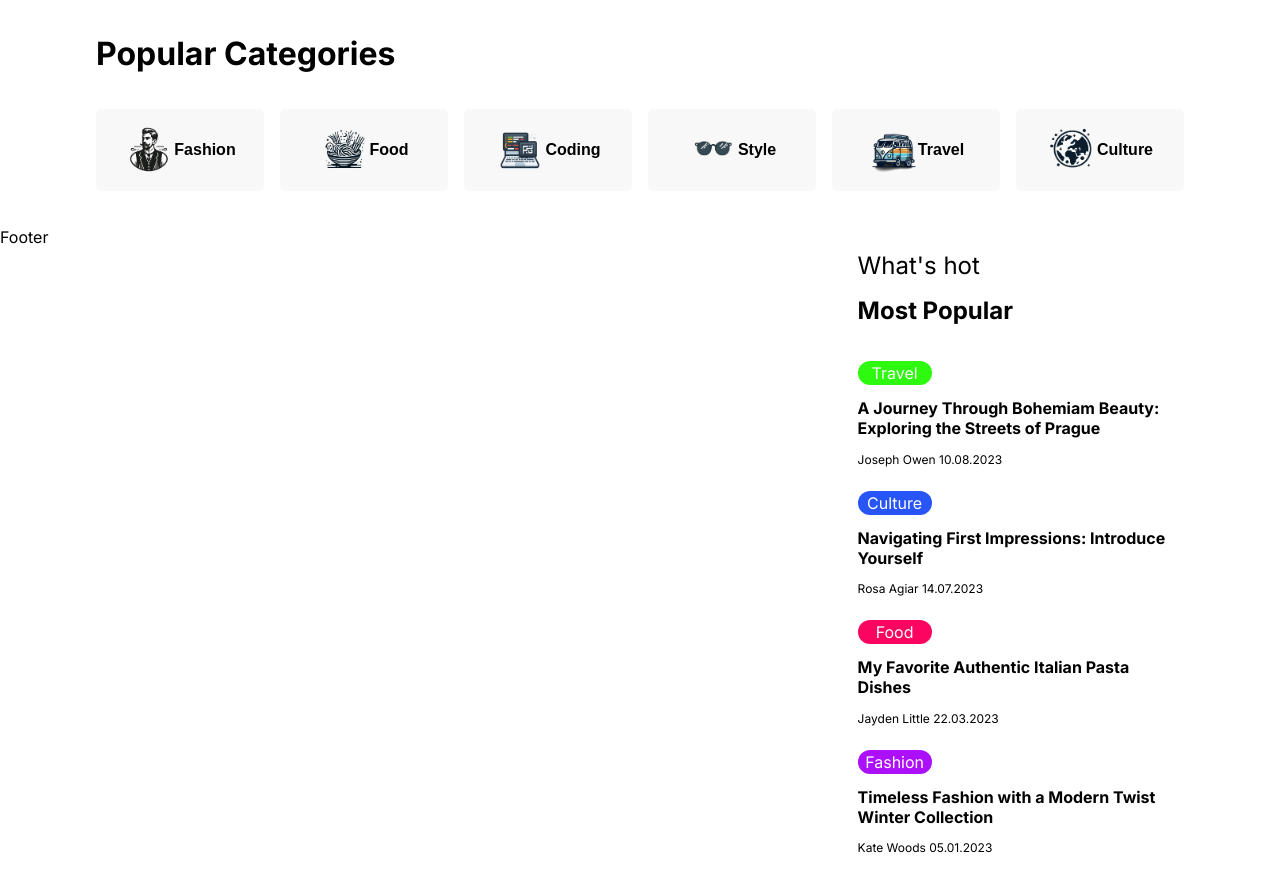
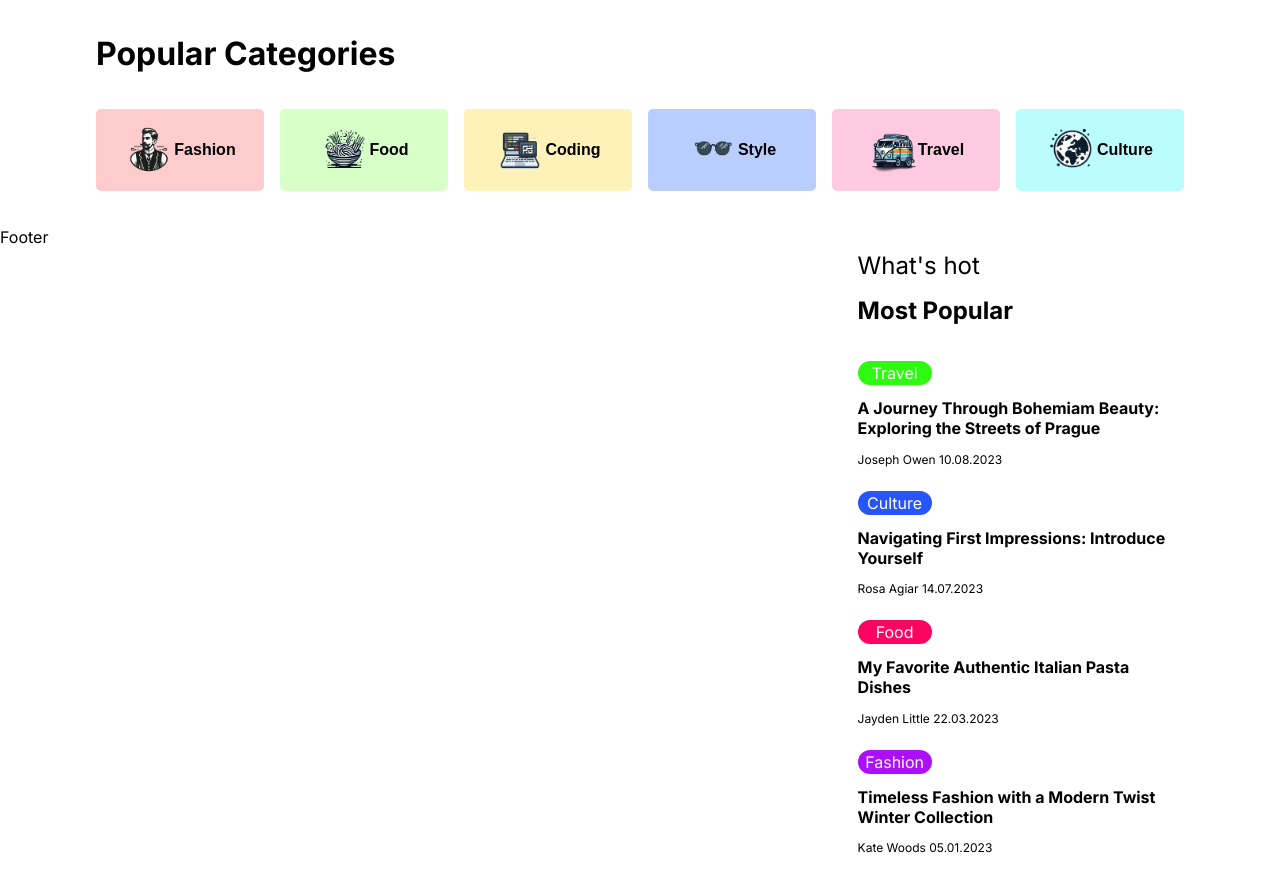
Before and after one commit to Jejugo/blog_ui, a Next.js app: page / in a window 1280 px wide. Shown: the part 821-1708 px from the top of the page. Built offline with nearby package versions, Linux system fonts and the light colour scheme.

Commit message:
feature/PB-9-categories - removing configurations regarding prettier and gitatributes, along with the correction of IDs

```diff
--- a/src/components/Categories/Categories.style.js
+++ b/src/components/Categories/Categories.style.js
@@ -23,7 +23,7 @@ export const ContainerButton = styled.button`
   display: flex;
   align-items: center;
   justify-content: center;
-  background-color: ${({ theme }) => theme.colors.secondaryBackground};
+  background-color: ${(props) => props.color};
   color: ${({ theme }) => theme.colors.text};
   padding: ${({ theme }) => theme.spacings.medium}
     ${({ theme }) => theme.spacings.large};
--- a/src/components/Categories/index.js
+++ b/src/components/Categories/index.js
@@ -10,34 +10,40 @@ import world from "../../images/World.png"
 
 export const categories = [
   {
-    id: "Fashion",
+    id: 0,
+    name: "Fashion",
     image: <Image src={fashionMan} alt="Fashion Man" width={50} height={50} />,
-    color: "#FF6961",
+    color: "#FECCCC",
   },
   {
-    id: "Food",
+    id: 1,
+    name: "Food",
     image: <Image src={pasta} alt="Pasta" width={50} height={50} />,
-    color: "#77DD77",
+    color: "#D9FFC9",
   },
   {
-    id: "Coding",
+    id: 2,
+    name: "Coding",
     image: <Image src={computer} alt="computer" width={50} height={50} />,
-    color: "#FDFD96",
+    color: "#FFF2B9",
   },
   {
-    id: "Style",
+    id: 3,
+    name: "Style",
     image: <Image src={sunGlasses} alt="sunGlasses" width={50} height={50} />,
-    color: "#84B6F4",
+    color: "#B9CEFF",
   },
   {
-    id: "Travel",
+    id: 4,
+    name: "Travel",
     image: <Image src={kombi} alt="kombi" width={50} height={50} />,
     color: "#FDCAE1",
   },
   {
-    id: "Culture",
+    id: 5,
+    name: "Culture",
     image: <Image src={world} alt="world" width={50} height={50} />,
-    color: "#95B8F6",
+    color: "#BBFDFF",
   },
 ]
 
@@ -47,8 +53,8 @@ export default function Categories() {
       <S.Title>Popular Categories</S.Title>
       <S.Containter>
         {categories.map((category, index) => (
-          <S.ContainerButton key={index}>
-            {category.image} {category.id}
+          <S.ContainerButton key={index} color={category.color}>
+            {category.image} {category.name}
           </S.ContainerButton>
         ))}
       </S.Containter>
```
Also changed, not shown: 2 other files (tests, documents, lock files or other folders).
